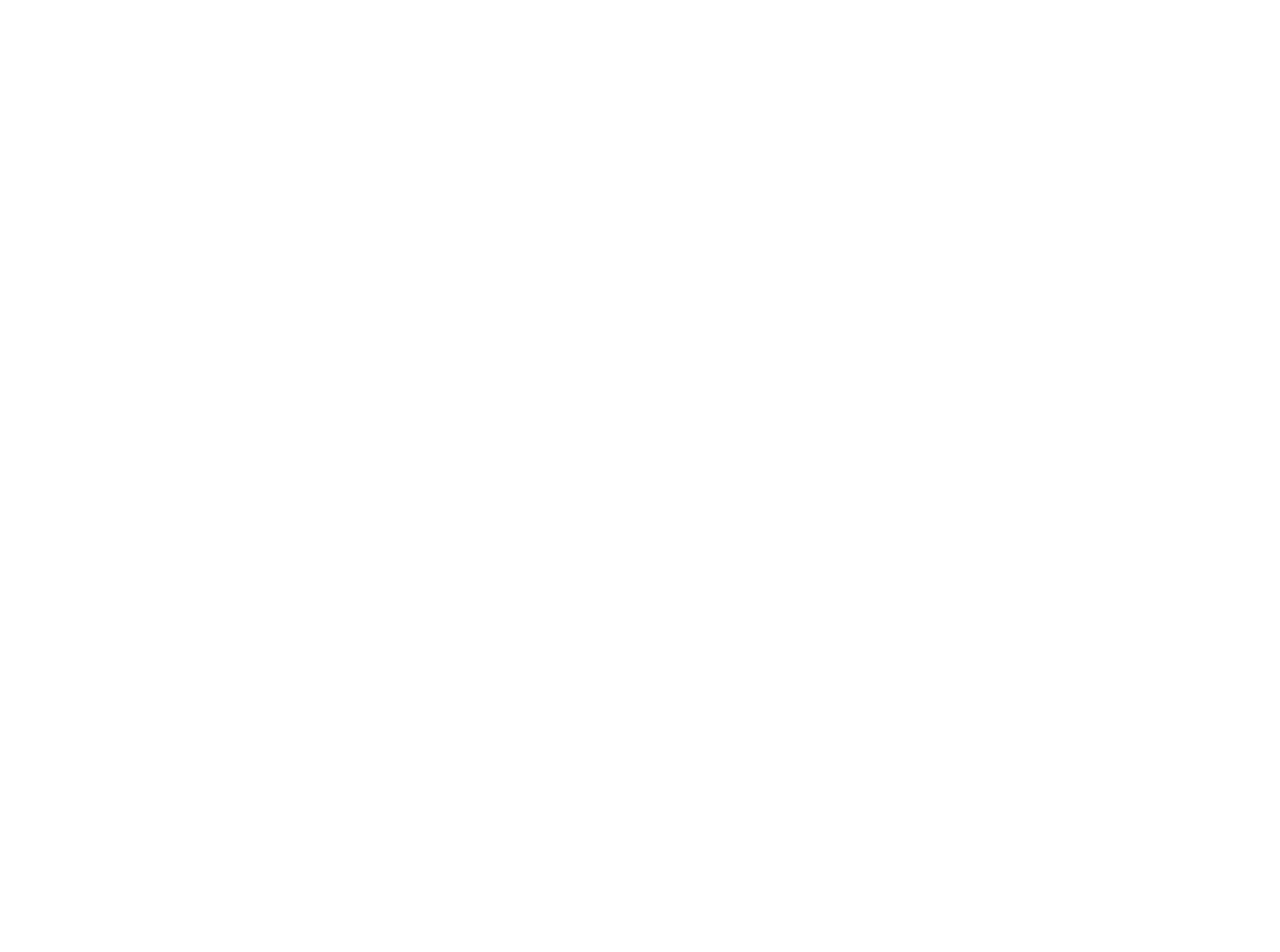
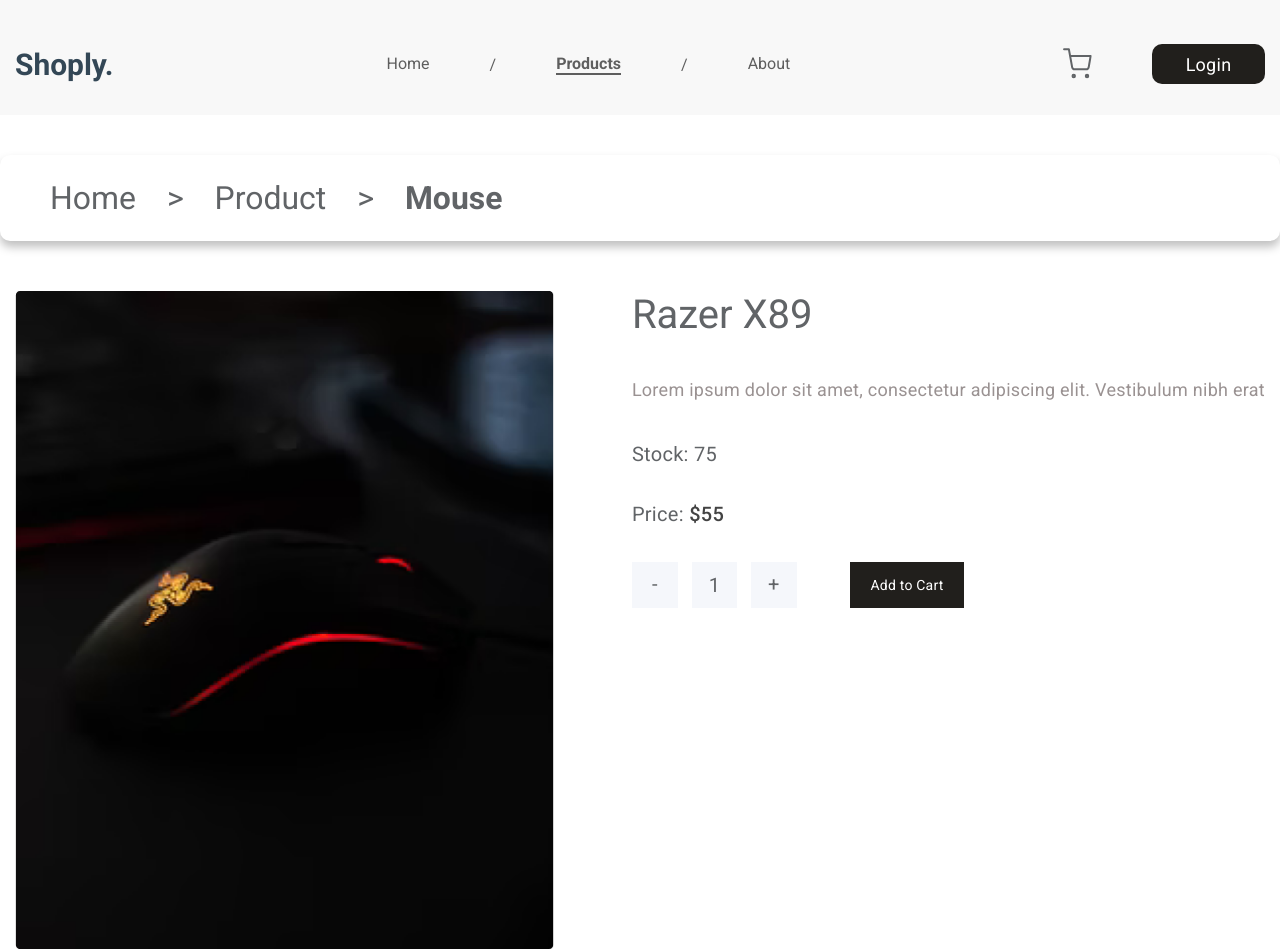
Before and after one commit to Dalaskor/Shoply, a plain HTML site: page html/product.html in a window 1280 px wide. Shown: the top 952 px of the page. Before the commit the page ends 800 px from the top, so only its background shows below. Drawn offline with nearby package versions, Linux system fonts and the light colour scheme.

Commit message:
Product block ready

```diff
--- a/html/product.html
+++ b/html/product.html
@@ -0,0 +1,105 @@
+<!DOCTYPE html>
+<html lang="en">
+<head>
+    <meta charset="UTF-8">
+    <meta http-equiv="X-UA-Compatible" content="IE=edge">
+    <meta name="viewport" content="width=device-width, initial-scale=1.0">
+    <link rel="stylesheet" href="./../css/style.css">
+    <title>Shoply</title>
+</head>
+<body>
+    <div class="wrapper">
+        <header class="header">
+            <div class="header__container">
+                <a href="./../index.html" class="header__logo">Shoply.</a>
+                <div class="header__menu menu">
+                    <div class="menu__burger burger">
+                        <div class="burger__button">
+                            <span></span>
+                        </div>
+                    </div>
+                    <nav class="menu__body">
+                        <ul class="menu__list">
+                            <li class="menu__item">
+                                <a href="#" class="menu__link">Home</a>
+                            </li>
+                            <span class="menu__separator">/</span>
+                            <li class="menu__item">
+                                <a href="#" class="menu__link menu__link_fucused">Products</a>
+                            </li>
+                            <span class="menu__separator">/</span>
+                            <li class="menu__item">
+                                <a href="#" class="menu__link">About</a>
+                            </li>
+                        </ul>
+                    </nav>
+                </div>
+                <div class="header__buttons">
+                    <a href="#" class="header__cart">
+                        <!-- <object data="./img/icons/cart.svg" type="image/svg+xml">
+                            Your browser doesn't support SVG!
+                        </object> -->
+                    </a>
+                    <a href="#" class="header__login button button_login">
+                        Login
+                    </a>
+                </div>
+            </div>
+        </header>
+        <section class="path">
+            <div class="path__container">
+                <ul class="path__list">
+                    <li class="path__item">
+                        <li><a href="#" class="path__link">Home</a></li>
+                        <span class="path__separator">&gt;</span>
+                        <li><a href="#" class="path__link">Product</a></li>
+                        <span class="path__separator">&gt;</span>
+                        <li><a href="#" class="path__link selected">Mouse</a></li>
+                    </li>
+                </ul>
+            </div>
+        </section>
+        <main class="main">
+            <section class="fullproduct">
+                <div class="fullproduct__container">
+                    <div class="fullproduct__image">
+                        <img src="./../img/products/mouse_photo.png" alt="Mouse photo" class="fullproduct__img">
+                    </div>
+                    <div class="fullproduct__body">
+                        <div class="fullproduct__title">Razer X89</div>
+                        <p class="fullproduct__description">
+                            Lorem ipsum dolor sit amet, consectetur adipiscing elit. Vestibulum nibh erat
+                        </p>
+                        <p class="fullproduct__stock">Stock: 75</p>
+                        <p class="fullproduct__price">Price: <span>$55</span></p>
+                        <div class="fullproduct__addcart">
+                            <div class="fullproduct__counts">
+                                <button class="fullproduct__btncart">-</button>
+                                <input type="text" class="fullproduct__count" value="1" readonly>
+                                <button class="fullproduct__btncart">+</button>
+                            </div>
+                            <button class="fullproduct__btn-addcart button button_add-cart">Add to Cart</button>
+                        </div>
+                    </div>
+                </div>
+            </section>
+        </main>
+        <footer class="footer">
+            <div class="footer__container">
+                <div class="footer__title">
+                    <a href="#" class="footer__logo">Shoply.</a>
+                    <p class="footer__copyright">© Copyright 2021. Created by OurTeam</p>
+                </div>
+                <div class="footer__socials">
+                    <a href="#" class="footer__link"></a>
+                    <a href="#" class="footer__link"></a>
+                    <a href="#" class="footer__link"></a>
+                    <a href="#" class="footer__link"></a>
+                </div>
+            </div>
+        </footer>
+    </div>
+    <script src="https://cdnjs.cloudflare.com/ajax/libs/jquery/3.6.0/jquery.min.js" integrity="sha512-894YE6QWD5I59HgZOGReFYm4dnWc1Qt5NtvYSaNcOP+u1T9qYdvdihz0PPSiiqn/+/3e7Jo4EaG7TubfWGUrMQ==" crossorigin="anonymous" referrerpolicy="no-referrer"></script>
+    <script src="./../js/main.js"></script>
+</body>
+</html>
--- a/scss/style.scss
+++ b/scss/style.scss
@@ -307,9 +307,18 @@ $maxWidth: 1289;
         background: #FFFFFF;
         color: #000000;
     }
+
+    &_add-cart {
+        width: 114.82px;
+        height: 46px;
+        border-radius: 0;
+    }
 }
 .path {
     margin-top: 40px;
+    @media (max-width: 767.98px) {
+        display: none;
+    }
 
     &__container {
         padding: 24px 19px;
@@ -763,6 +772,10 @@ $maxWidth: 1289;
         font-size: 30px;
         line-height: 35px;
         color: #FFFFFF;
+        transition: 0.4s;
+        &:hover {
+            opacity: 0.7;
+        }
     }
 
     &__copyright {
@@ -804,3 +817,121 @@ $maxWidth: 1289;
         }
     }
 }
+.fullproduct {
+
+    &__container {
+        display: flex;
+        align-items: start;
+        justify-content: space-between;
+        gap: 10px;
+        @media (max-width: 767.98px) {
+            flex-wrap: wrap;
+        }
+    }
+
+    &__image {
+        max-width: 539.16px;
+        max-height: 660px;
+    }
+
+    &__img {
+        width: 100%;
+        height: 100%;
+    }
+
+    &__body {
+        display: flex;
+        flex-direction: column;
+        gap: 34px;
+    }
+
+    &__title {
+        font-family: 'Roboto';
+        font-style: normal;
+        font-weight: 400;
+        font-size: 40px;
+        line-height: 47px;
+        color: #616467;
+    }
+
+    &__description {
+        font-family: 'Roboto';
+        font-style: normal;
+        font-weight: 400;
+        font-size: 18px;
+        line-height: 35px;
+        letter-spacing: 0.015em;
+        color: #9A9292;
+    }
+
+    &__stock {
+        font-family: 'Roboto';
+        font-style: normal;
+        font-weight: 400;
+        font-size: 20px;
+        line-height: 132%;
+        letter-spacing: 0.015em;
+        color: #616467;
+    }
+
+    &__price {
+        font-family: 'Roboto';
+        font-style: normal;
+        font-weight: 400;
+        font-size: 20px;
+        line-height: 132%;
+        letter-spacing: 0.015em;
+        color: #616467;
+        span {
+            font-weight: 500;
+            color: #434343;
+        }
+    }
+
+    &__addcart {
+        display: flex;
+        align-items: center;
+        justify-content: start;
+        gap: 52.92px;
+    }
+
+    &__counts {
+        display: flex;
+        align-items: center;
+        justify-content: start;
+        gap: 13.98px;
+    }
+
+    &__btncart {
+        width: 45.93px;
+        height: 46px;
+        background: #F5F7FB;
+        font-family: 'Roboto';
+        font-style: normal;
+        font-weight: 400;
+        font-size: 20px;
+        line-height: 23px;
+        color: #616467;
+        transition: 0.4s;
+        &:hover {
+            cursor: pointer;
+            background-color: #bfbebe;
+        }
+    }
+
+    &__count {
+        width: 45.09px;
+        height: 46px;
+        background: #F5F7FB;
+        font-family: 'Roboto';
+        font-style: normal;
+        font-weight: 400;
+        font-size: 20px;
+        line-height: 23px;
+        color: #616467;
+        text-align: center;
+    }
+
+    &__btn-addcart {
+    }
+}
```
Also changed, not shown: index.html (+8 -8 lines), css/style.css, img/products/mouse_photo.png (added).
